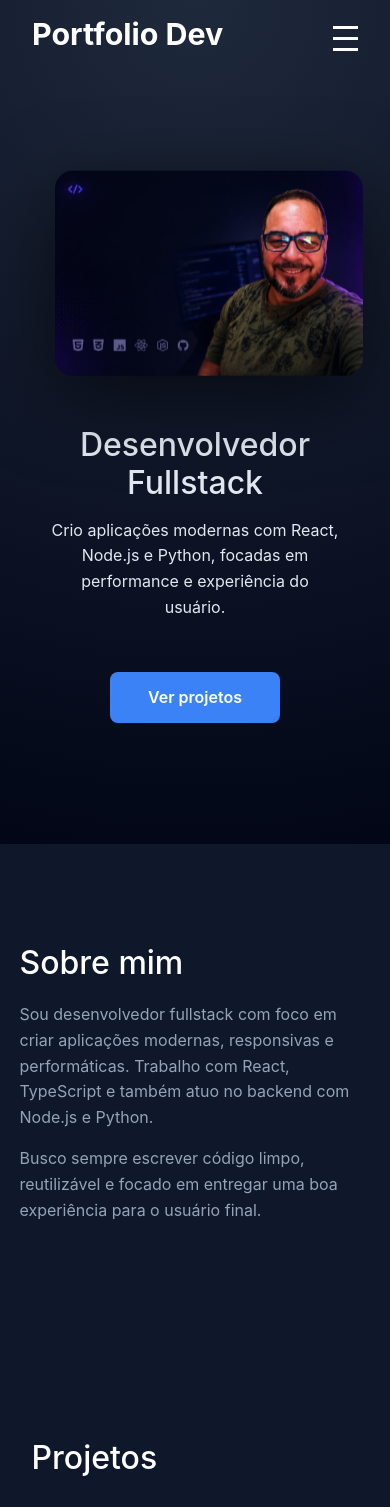
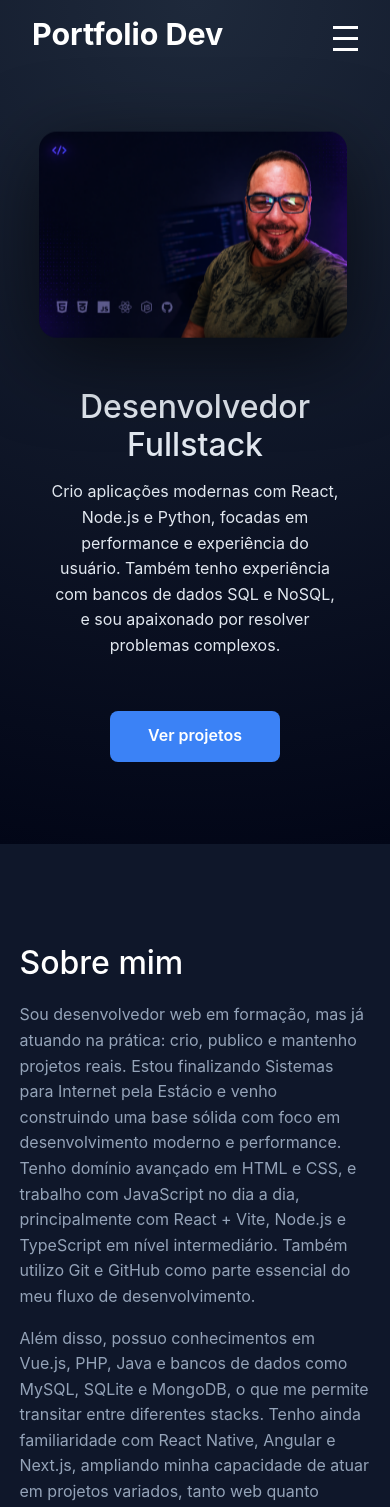
Before and after one commit to AndersonMattarDev/portfolio, a React (Vite) app: page / in a window 390 px wide. Shown: the top 1507 px of the page. Built offline with nearby package versions, Linux system fonts and the light colour scheme.

Commit message:
finalização do projeto, build e deploy

```diff
--- a/src/data/projects.js
+++ b/src/data/projects.ts
@@ -1,4 +1,10 @@
-export const projects = [
+export interface Project {
+  title: string;
+  desc: string;
+  link: `http${string}`;
+}
+
+export const projects: Project[] = [
   {
     title: "Casa de Violeta",
     desc: "Landing page com foco em conversão",
--- a/src/sections/About.tsx
+++ b/src/sections/About.tsx
@@ -16,9 +16,9 @@ export default function About() {
         whileInView={{ opacity: 1 }}
         transition={{ delay: 0.2 }}
       >
-        Sou desenvolvedor fullstack com foco em criar aplicações modernas,
-        responsivas e performáticas. Trabalho com React, TypeScript e também
-        atuo no backend com Node.js e Python.
+        Sou desenvolvedor web em formação, mas já atuando na prática: crio, publico e mantenho projetos reais.
+        Estou finalizando Sistemas para Internet pela Estácio e venho construindo uma base sólida com foco em desenvolvimento
+        moderno e performance. Tenho domínio avançado em HTML e CSS, e trabalho com JavaScript no dia a dia, principalmente com React + Vite, Node.js e TypeScript em nível intermediário. Também utilizo Git e GitHub como parte essencial do meu fluxo de desenvolvimento.
       </motion.p>
 
       <motion.p
@@ -26,8 +26,11 @@ export default function About() {
         whileInView={{ opacity: 1 }}
         transition={{ delay: 0.3 }}
       >
-        Busco sempre escrever código limpo, reutilizável e focado em entregar
-        uma boa experiência para o usuário final.
+        Além disso, possuo conhecimentos em Vue.js, PHP, Java e bancos de dados como MySQL, SQLite e MongoDB, o que me permite
+        transitar entre diferentes stacks. Tenho ainda familiaridade com React Native, Angular e Next.js, ampliando minha
+        capacidade de atuar em projetos variados, tanto web quanto mobile. Gosto de tirar ideias do papel e transformar em
+        soluções funcionais. Estou em busca de uma oportunidade em empresa ou freelancer onde eu possa gerar valor de verdade,
+        evoluir rápido e participar de projetos que façam diferença.
       </motion.p>
 
     </section>
--- a/src/sections/Hero.tsx
+++ b/src/sections/Hero.tsx
@@ -21,7 +21,8 @@ export default function Hero() {
             transition={{ delay: 0.2 }}
           >
             Crio aplicações modernas com React, Node.js e Python,
-            focadas em performance e experiência do usuário.
+            focadas em performance e experiência do usuário. Também tenho experiência com bancos de dados SQL e NoSQL,
+            e sou apaixonado por resolver problemas complexos.
           </motion.p>
 
           <motion.a
--- a/src/sections/Projects.tsx
+++ b/src/sections/Projects.tsx
@@ -1,4 +1,4 @@
-import { projects } from "../data/projects";
+import { projects, type Project } from "../data/projects";
 import { motion } from "framer-motion";
 
 export default function Projects() {
@@ -8,7 +8,7 @@ export default function Projects() {
         <h2>Projetos</h2>
 
         <div className="grid">
-          {projects.map((p, i) => (
+          {projects.map((p: Project, i: number) => (
             <motion.div
               key={i}
               className="card"
@@ -18,7 +18,9 @@ export default function Projects() {
             >
               <h3>{p.title}</h3>
               <p>{p.desc}</p>
-              <a href={p.link} target="_blank">Ver projeto</a>
+              <a href={p.link} target="_blank">
+                Ver projeto
+              </a>
             </motion.div>
           ))}
         </div>
--- a/src/styles/global.css
+++ b/src/styles/global.css
@@ -121,6 +121,7 @@ body {
 .hero-image {
   flex: 1;
   max-width: 800px;
+  margin-right: auto;
   animation: float 4s ease-in-out infinite;
 }
 
@@ -458,9 +459,8 @@ body {
   /* IMAGEM */
   .hero-image {
     max-width: 280px;
-    /* 🔥 corrigido (antes era 10px) */
     width: 100%;
-    margin: 0 auto;
+    margin-right: 2rem;
     animation: fadeUp 1s ease forwards, floatMobile 6s ease-in-out infinite;
   }
 
```
